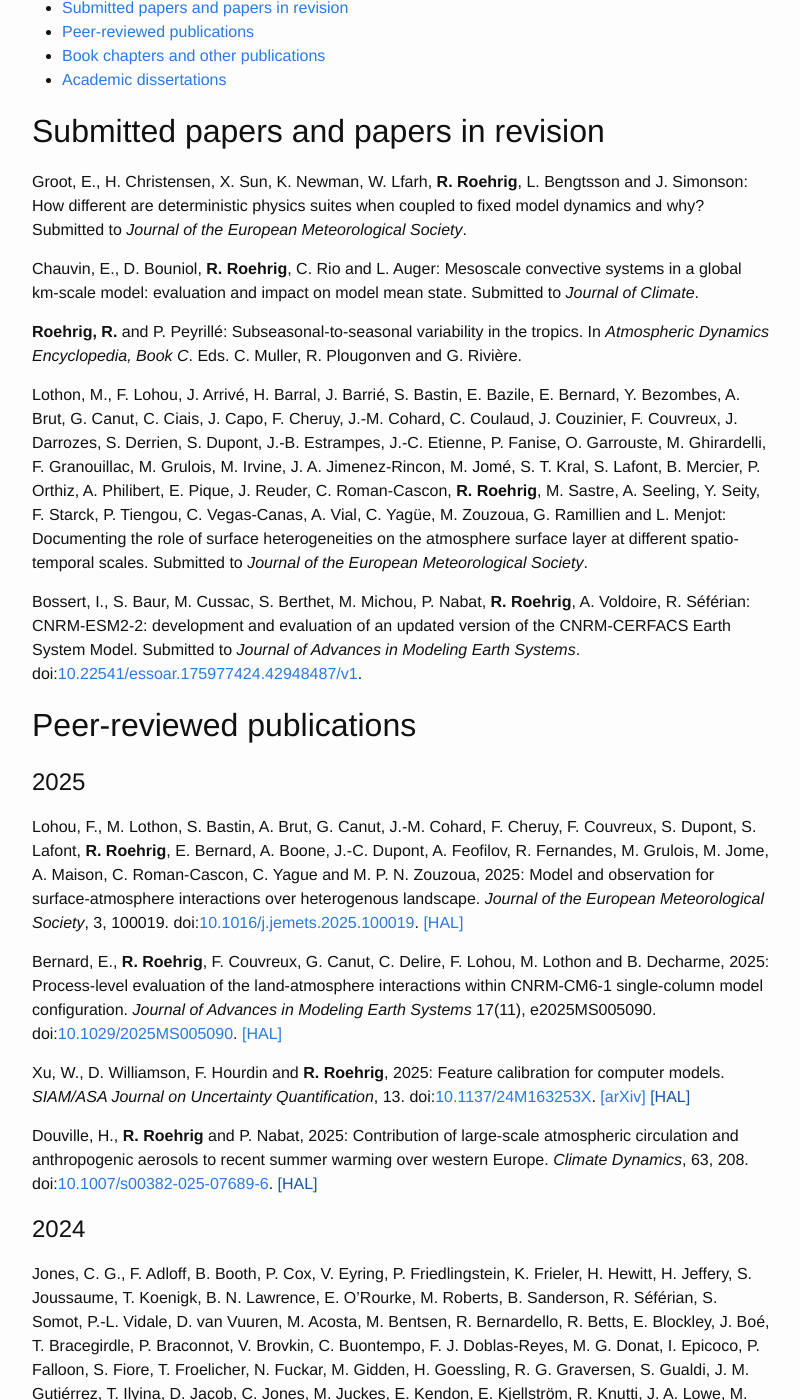
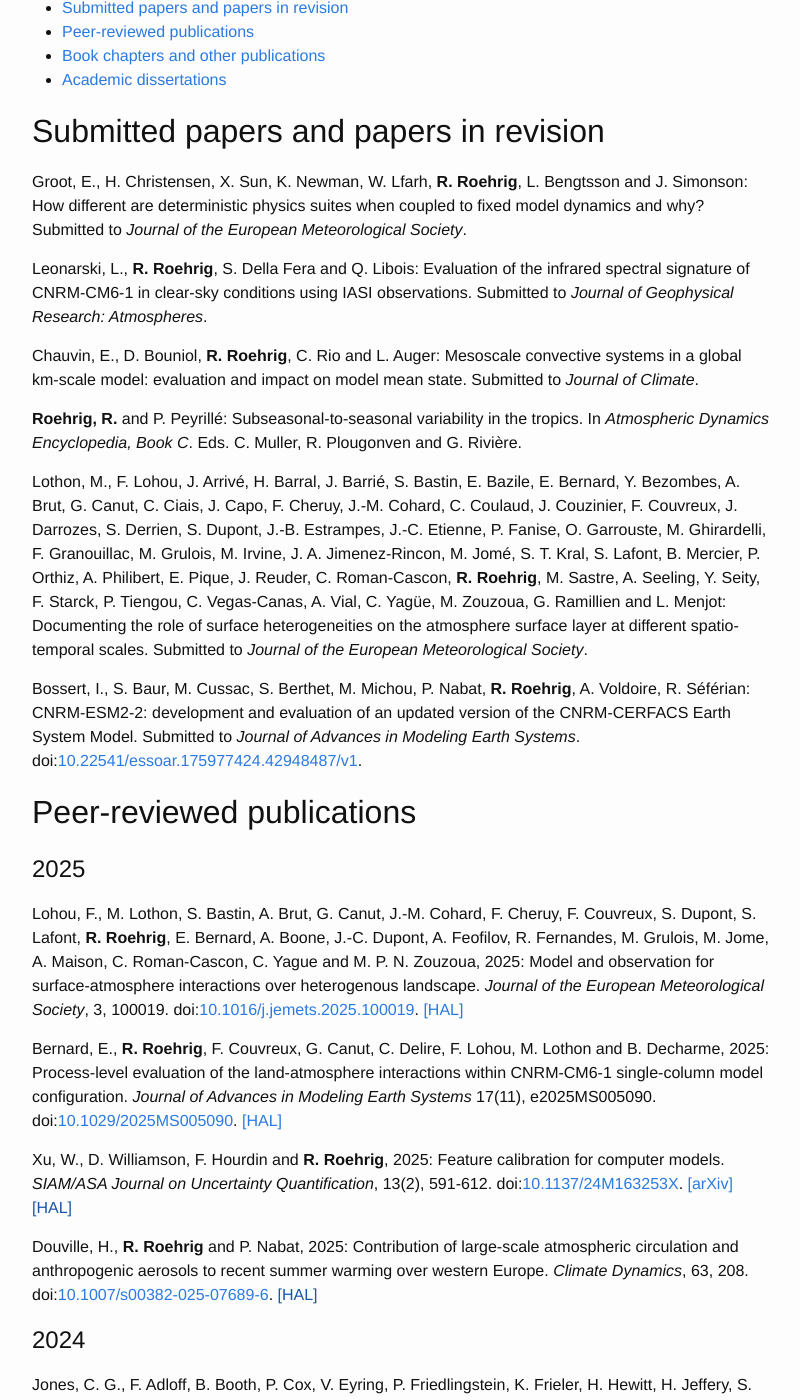
Before and after one commit to romainroehrig/romainroehrig.github.io, a Jekyll site: the page built from publications.md, in a window 1280 px wide and 1400 px high, scrolled down 337 px. Shown: the whole window, without its empty margins (238-1038 px from the left). Built offline with Jekyll 4.4.1, drawn with Linux system fonts in a browser that asks for light colours.

Commit message:
further update publications

```diff
--- a/publications.md
+++ b/publications.md
@@ -31,6 +31,8 @@ Pdf reprints of my papers are available [here](https://cloud.univ-grenoble-alpes
 
 Groot, E., H. Christensen, X. Sun, K. Newman, W. Lfarh, **R. Roehrig**, L. Bengtsson and J. Simonson: How different are deterministic physics suites when coupled to fixed model dynamics and why? Submitted to *Journal of the European Meteorological Society*.
 
+Leonarski, L., **R. Roehrig**, S. Della Fera and Q. Libois: Evaluation of the infrared spectral signature of CNRM-CM6-1 in clear-sky conditions using IASI observations. Submitted to *Journal of Geophysical Research: Atmospheres*.
+
 Chauvin, E., D. Bouniol, **R. Roehrig**, C. Rio and L. Auger: Mesoscale convective systems in a global km-scale model: evaluation and impact on model mean state. Submitted to *Journal of Climate*.
 
 **Roehrig, R.** and P. Peyrillé: Subseasonal-to-seasonal variability in the tropics. In *Atmospheric Dynamics Encyclopedia, Book C*. Eds. C. Muller, R. Plougonven and G. Rivière.
@@ -49,7 +51,7 @@ Lohou, F., M. Lothon, S. Bastin, A. Brut, G. Canut, J.-M. Cohard, F. Cheruy, F.
 
 Bernard, E., **R. Roehrig**, F. Couvreux, G. Canut, C. Delire, F. Lohou, M. Lothon and B. Decharme, 2025: Process-level evaluation of the land-atmosphere interactions within CNRM-CM6-1 single-column model configuration. *Journal of Advances in Modeling Earth Systems* 17(11), e2025MS005090. doi:[10.1029/2025MS005090](https://doi.org/10.1029/2025MS005090). [[HAL]](https://hal.science/hal-05370480v1)
 
-Xu, W., D. Williamson, F. Hourdin and **R. Roehrig**, 2025: Feature calibration for computer models. *SIAM/ASA Journal on Uncertainty Quantification*, 13. doi:[10.1137/24M163253X](https://doi.org/10.1137/24M163253X). [[arXiv]](https://arxiv.org/abs/2310.18875) [[HAL]]()
+Xu, W., D. Williamson, F. Hourdin and **R. Roehrig**, 2025: Feature calibration for computer models. *SIAM/ASA Journal on Uncertainty Quantification*, 13(2), 591-612. doi:[10.1137/24M163253X](https://doi.org/10.1137/24M163253X). [[arXiv]](https://arxiv.org/abs/2310.18875) [[HAL]]()
 
 Douville, H., **R. Roehrig** and P. Nabat, 2025: Contribution of large-scale atmospheric circulation and anthropogenic aerosols to recent summer warming over western Europe. *Climate Dynamics*, 63, 208. doi:[10.1007/s00382-025-07689-6](https://doi.org/10.1007/s00382-025-07689-6). [[HAL]]()
 
```
